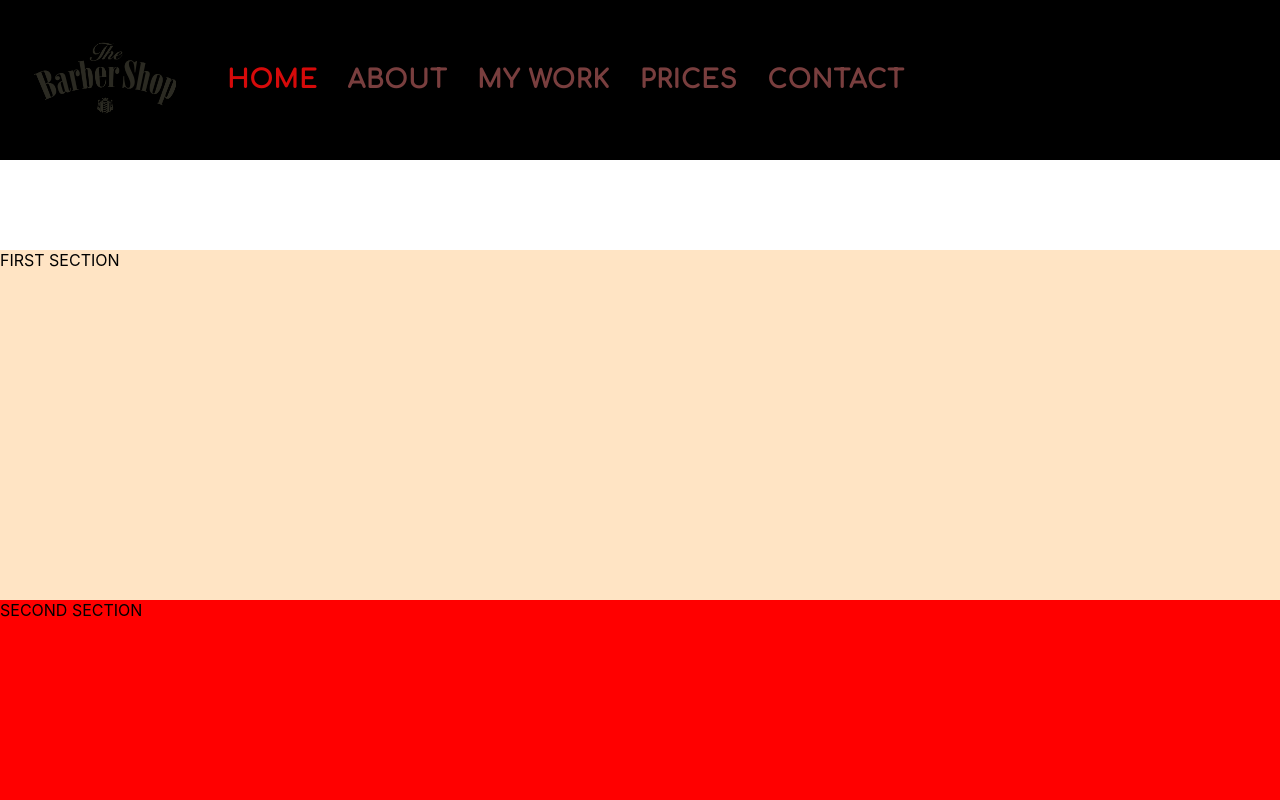
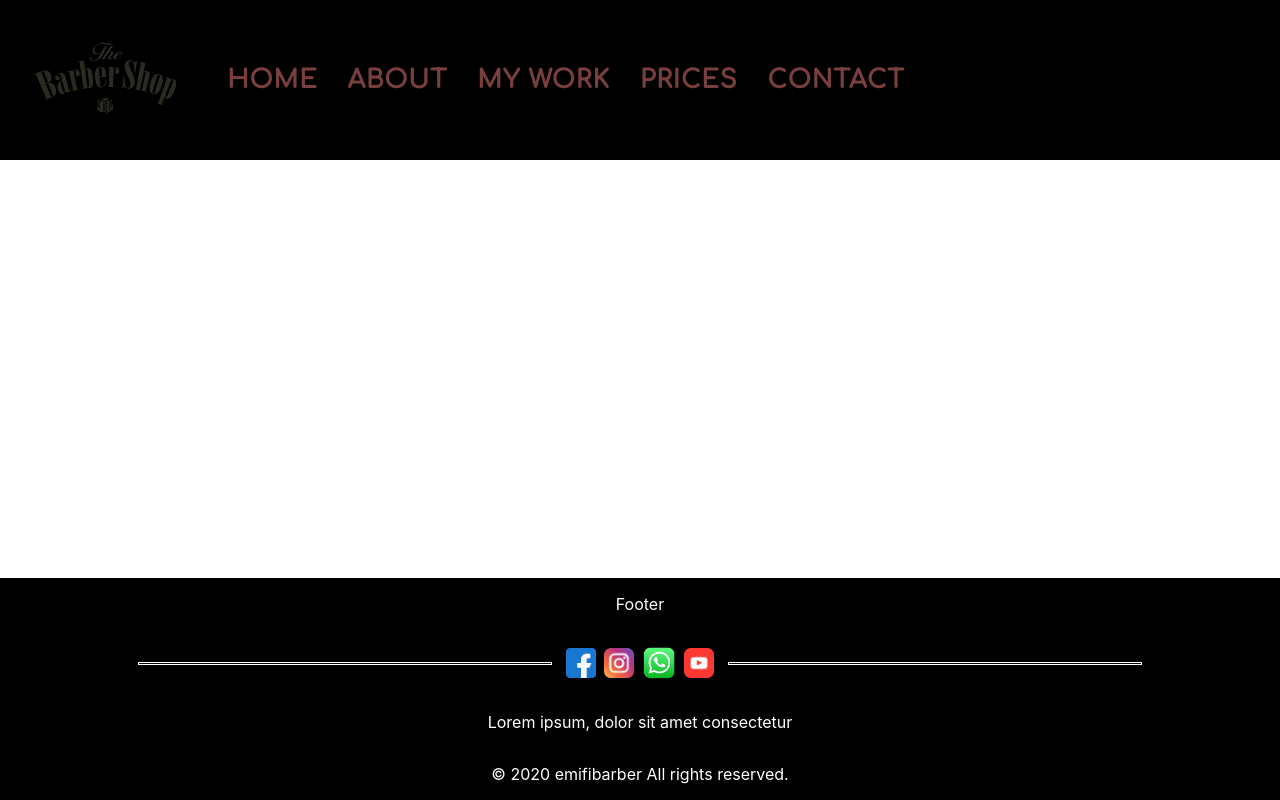
Before and after one commit to ignaciopetrone/emifibarber, a React (Create React App) app: page / in a window 1280 px wide. Built offline with nearby package versions, Linux system fonts and the light colour scheme.

Commit message:
Implement context for setting the selected language. German is the default language.

```diff
--- a/src/App.js
+++ b/src/App.js
@@ -1,5 +1,7 @@
-import React from "react";
+import React, { useState } from "react";
 import { BrowserRouter, Switch, Route } from "react-router-dom";
+import LanguageContext from "./utils/language-context";
+
 import Home from "./pages/home";
 import About from "./pages/about";
 import MyWork from "./pages/myWork";
@@ -8,22 +10,44 @@ import Contact from "./pages/contact";
 import Header from "./components/header";
 import Footer from "./components/footer";
 
-const App = () => (
+const App = () => {
+  const [language, setLanguage] = useState("de");
+
+  return (
     <div className="app-container">
+      <LanguageContext.Provider value={{ language, setLanguage }}>
         <BrowserRouter>
           <Header />
           <div className="body-container">
             <Switch>
-          <Route exact path="/" component={Home} />
-          <Route exact path="/about" component={About} />
-          <Route exact path="/my-work" component={MyWork} />
-          <Route exact path="/prices" component={Prices} />
-          <Route exact path="/contact" component={Contact} />
+              <Route exact path={"/:language(de|en|es)/"} component={Home} />
+              <Route
+                exact
+                path={"/:language(de|en|es)/about"}
+                component={About}
+              />
+              <Route
+                exact
+                path={"/:language(de|en|es)/my-work"}
+                component={MyWork}
+              />
+              <Route
+                exact
+                path={"/:language(de|en|es)/prices"}
+                component={Prices}
+              />
+              <Route
+                exact
+                path={"/:language(de|en|es)/contact"}
+                component={Contact}
+              />
             </Switch>
           </div>
           <Footer />
         </BrowserRouter>
+      </LanguageContext.Provider>
     </div>
   );
+};
 
 export default App;
--- a/src/components/drawer/index.jsx
+++ b/src/components/drawer/index.jsx
@@ -1,4 +1,4 @@
-import React from "react";
+import React, { useContext } from "react";
 import clsx from "clsx";
 import { Link } from "react-router-dom";
 import { makeStyles } from "@material-ui/core/styles";
@@ -15,6 +15,7 @@ import ListItemIcon from "@material-ui/core/ListItemIcon";
 import ListItemText from "@material-ui/core/ListItemText";
 import logo from "../../media/logo.png";
 import LanguageSelector from "../language-selector";
+import LanguageContext from "../../utils/language-context";
 
 import "./styles.css";
 
@@ -74,6 +75,8 @@ const useStyles = makeStyles((theme) => ({
 }));
 
 const DrawerLeft = ({ navLinks }) => {
+  const { language, setLanguage } = useContext(LanguageContext);
+
   const styles = useStyles();
   const [open, setOpen] = React.useState(false);
   const handleDrawerOpen = () => {
@@ -104,7 +107,7 @@ const DrawerLeft = ({ navLinks }) => {
           >
             <MenuIcon fontSize={"large"} />
           </IconButton>
-          <Link to={"/"} className="main-logo">
+          <Link to={`/${language}/`} className="main-logo">
             <img className="mobile-logo" src={logo} alt="logo" />
           </Link>
         </Toolbar>
@@ -122,7 +125,7 @@ const DrawerLeft = ({ navLinks }) => {
           <IconButton onClick={handleDrawerClose}>
             <MenuIcon fontSize={"large"} />
           </IconButton>
-          <Link to={"/"}>
+          <Link to={`/${language}/`}>
             <img className="mobile-logo" src={logo} alt="logo" />
           </Link>{" "}
         </div>
@@ -138,7 +141,7 @@ const DrawerLeft = ({ navLinks }) => {
           ))}
         </List>
         <Divider />
-        <LanguageSelector />
+        <LanguageSelector setLanguage={setLanguage} />
       </Drawer>
     </div>
   );
--- a/src/components/header/index.jsx
+++ b/src/components/header/index.jsx
@@ -1,12 +1,14 @@
-import React from "react";
+import React, { useContext } from "react";
 import "./styles.css";
 import { Link, useLocation } from "react-router-dom";
 import logo from "../../media/logo.png";
 import { isBrowser, isMobile } from "react-device-detect";
 import PersistentDrawerLeft from "../drawer";
+import LanguageContext from "../../utils/language-context";
 
 const Header = () => {
   const { pathname } = useLocation();
+  const { language } = useContext(LanguageContext);
 
   const getClassName = (path) => {
     if (isMobile) {
@@ -19,32 +21,32 @@ const Header = () => {
   const navLinks = [
     {
       title: "Home",
-      path: "/",
-      classes: getClassName("/"),
+      path: `/${language}/`,
+      classes: getClassName(`/${language}/`),
       icon: <i className="fas fa-home link-icon"></i>,
     },
     {
       title: "About",
-      path: "/about",
-      classes: getClassName("/about"),
+      path: `/${language}/about`,
+      classes: getClassName(`/${language}/about`),
       icon: <i className="fas fa-user link-icon"></i>,
     },
     {
       title: "My work",
-      path: "/my-work",
-      classes: getClassName("/my-work"),
+      path: `/${language}/my-work`,
+      classes: getClassName(`/${language}/my-work`),
       icon: <i className="fas fa-cut link-icon"></i>,
     },
     {
       title: "Prices",
-      path: "/prices",
-      classes: getClassName("/prices"),
+      path: `/${language}/prices`,
+      classes: getClassName(`/${language}/prices`),
       icon: <i className="fas fa-euro-sign link-icon"></i>,
     },
     {
       title: "Contact",
-      path: "/contact",
-      classes: getClassName("/contact"),
+      path: `/${language}/contact`,
+      classes: getClassName(`/${language}/contact`),
       icon: <i className="fas fa-envelope link-icon"></i>,
     },
   ];
@@ -56,7 +58,7 @@ const Header = () => {
       )}
       {isBrowser && (
         <div className="link-container">
-          <Link to={"/"}>
+          <Link to={`/${language}/`}>
             <img className="desktop-logo" src={logo} alt="logo" />
           </Link>
           {navLinks.map(({ title, path, classes }) => (
--- a/src/components/language-selector/index.jsx
+++ b/src/components/language-selector/index.jsx
@@ -1,18 +1,27 @@
 import React from "react";
+import { useHistory } from "react-router-dom";
+import CheckIcon from "@material-ui/icons/Check";
 import "./styles.css";
-import CheckIcon from "@material-ui/icons/Check";
 
 import german from "../../media/icons/l-german.png";
 import english from "../../media/icons/l-english.png";
 import spanish from "../../media/icons/l-spanish.png";
 
 const languages = [
-  { name: "german", url: german },
-  { name: "english", url: english },
-  { name: "spanish", url: spanish },
+  { name: "de", url: german },
+  { name: "en", url: english },
+  { name: "es", url: spanish },
 ];
 
-const LanguageSelector = (props) => {
+const LanguageSelector = ({ setLanguage }) => {
+  const history = useHistory();
+
+  const changeLanguage = (newLanguage) => {
+    setLanguage(newLanguage);
+    const route = history.location.pathname.slice(4);
+    history.push(`/${newLanguage}/${route}`);
+  };
+
   return (
     <div className="language-selector">
       <span>Language</span>
@@ -23,7 +32,7 @@ const LanguageSelector = (props) => {
             key={name}
             src={url}
             alt={name}
-            onClick={() => console.log(name)}
+            onClick={() => changeLanguage(name)}
           />
         ))}
       </div>
--- /dev/null
+++ b/src/utils/language-context.js
@@ -0,0 +1,5 @@
+import React from "react";
+
+const languageContext = React.createContext("de");
+
+export default languageContext;
```
Also changed, not shown: 1 other file (tests, documents, lock files or other folders). Lines whose indentation alone changed are shown as unchanged.
